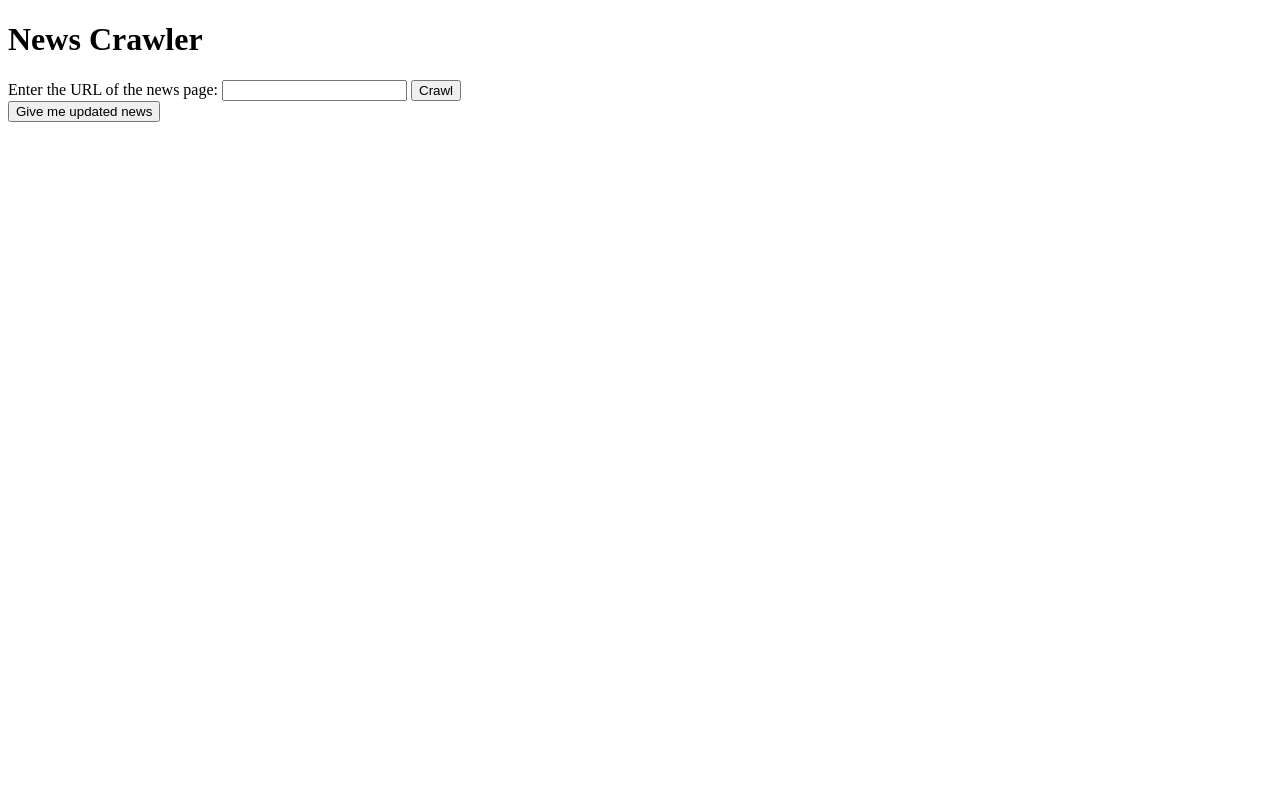
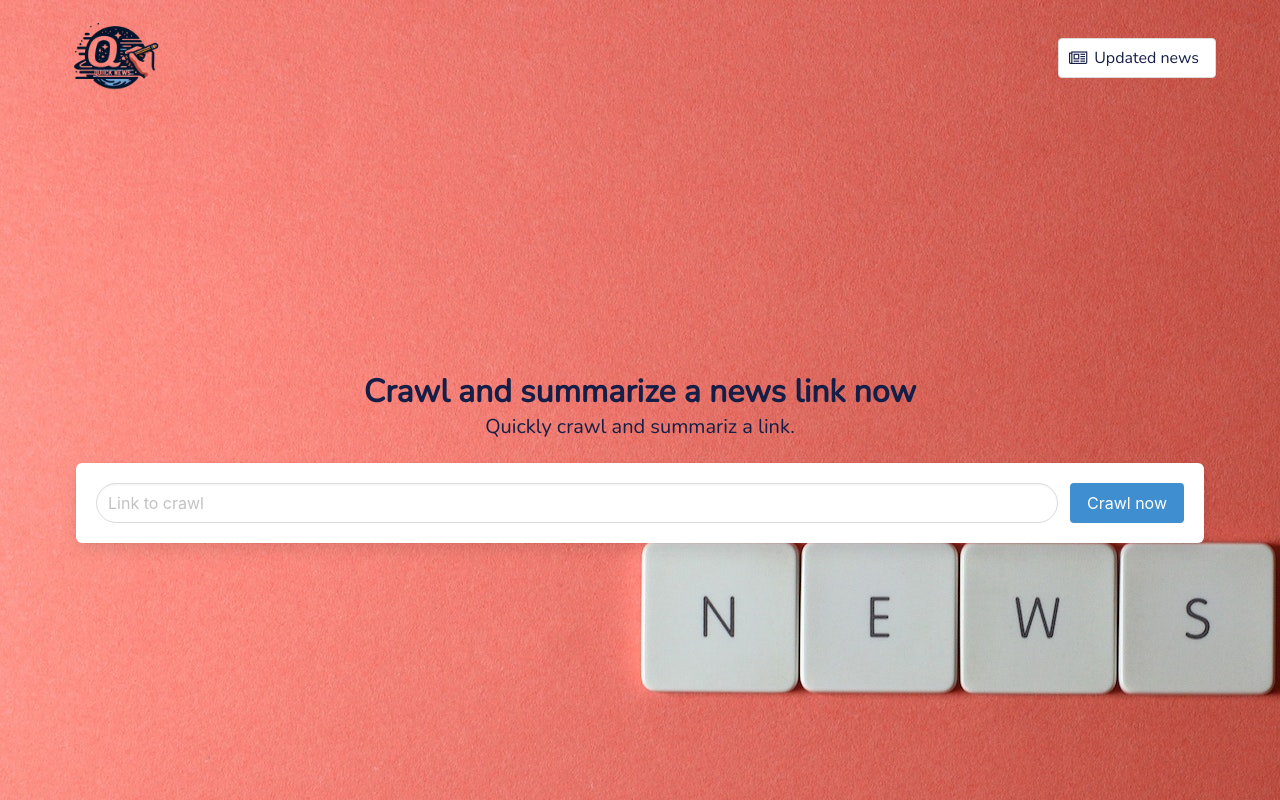
Before and after one commit to datachap/news-cruncher, a Flask app: page / in a window 1280 px wide. Run offline with Flask 3, Linux system fonts and the light colour scheme.

Commit message:
Changes to the page. Mostly styling

```diff
--- a/main.py
+++ b/main.py
@@ -13,7 +13,7 @@ def singleNewsScraper():
     urlLink, content, summary = newsScraperSummarizer.singleNewsScraper(url)
     return render_template('crawl.html', urlLink=urlLink, content=content, summary=summary)
 
-@app.route('/newsCrawler', methods=['POST'])
+@app.route('/newsCrawler', methods=['GET', 'POST'])
 def newsCrawler():
     return render_template("allNews.html")
 
--- a/templates/allNews.html
+++ b/templates/allNews.html
@@ -4,7 +4,7 @@
     <head>
         <title>News Articles</title>
         <meta charset="UTF-8">
-        <link rel="stylesheet" href="static/style.css">
+        <link rel="stylesheet" href="static/css/style.css">
         <link href='https://fonts.googleapis.com/css?family=Roboto' rel='stylesheet'>
         <style>
             /* Define the 'expanded' class to initially hide content */
--- a/templates/index.html
+++ b/templates/index.html
@@ -1,17 +1,120 @@
 <!DOCTYPE html>
-<html>
+<html lang="en">
+
 <head>
-    <title>News Crawler</title>
+  <meta charset="UTF-8">
+  <meta name="viewport" content="width=device-width, initial-scale=1.0">
+  <meta http-equiv="X-UA-Compatible" content="ie=edge">
+  <title>Quick news </title>
+  <link rel="stylesheet" href="https://unpkg.com/bulma@0.9.4/css/bulma.min.css" />
+  <link href="https://stackpath.bootstrapcdn.com/font-awesome/4.7.0/css/font-awesome.min.css" rel="stylesheet"
+    integrity="sha384-wvfXpqpZZVQGK6TAh5PVlGOfQNHSoD2xbE+QkPxCAFlNEevoEH3Sl0sibVcOQVnN" crossorigin="anonymous">
+  <link rel="stylesheet" href="../css/bulma-divider.min.css">
+
+
+  <style>
+    @import url('https://fonts.googleapis.com/css2?family=Nunito&display=swap');
+  	body {font-family: 'Nunito', sans-serif;};
+    nav.navbar {
+      height: 6rem !important;
+      box-shadow: 0 1px 3px 0 rgba(0, 0, 0, .1), 0 1px 2px 0 rgba(0, 0, 0, .06) !important;
+    }
+    ::-webkit-scrollbar{height:10px;width:10px}::-webkit-scrollbar-track{background:#efefef;border-radius:6px}::-webkit-scrollbar-thumb{background:#d5d5d5;border-radius:6px}::-webkit-scrollbar-thumb:hover{background:#c4c4c4}
+  </style>
 </head>
+
 <body>
-    <h1>News Crawler</h1>
-    <form method="POST" action="/specific-crawler">
-        <label for="url">Enter the URL of the news page:</label>
-        <input type="text" id="url" name="url">
-        <input type="submit" value="Crawl">
-    </form>
-    <form method="POST" action="/newsCrawler">
-        <input type="submit" value="Give me updated news">
-    </form>
+    <section class="hero is-info is-fullheight" style="background-image: url('static/images/hero.jpg');">
+
+
+  <div class="hero-head">
+    <nav class="navbar">
+        <div class="container">
+            <div class="navbar-brand">
+                <a class="navbar-item" href="../">
+                    <img style="width:100px!important;height:auto;max-height:100px;" src="static/images/logo.png" alt="Logo">
+                </a>
+                <span class="navbar-burger burger" data-target="navbarMenu">
+                    <span></span>
+                    <span></span>
+                    <span></span>
+                </span>
+            </div>
+            <div id="navbarMenu" class="navbar-menu">
+                <div class="navbar-end">
+                    <span class="navbar-item">
+                        <a class="button" href="javascript:void(0);" onclick="window.location='/newsCrawler'" style="color: #141E46;">
+                            <span class="icon">
+                                <i class="fa fa-newspaper-o" aria-hidden="true"></i>
+                            </span>
+                            <span>Updated news</span>
+                        </a>
+                    </span>
+
+                </div>
+            </div>
+        </div>
+    </nav>
+    </div>
+
+
+    <div class="hero-body" >
+        <div class="container has-text-centered">
+            <div class="column is-12 ">
+                <h1 class="title" style="color: #141E46;">
+                  Crawl and summarize a news link now
+                </h1>
+                <h2 class="subtitle" style="color: #141E46;">
+                  Quickly crawl and summariz a link.
+                </h2>
+                <form method="POST" action="/specific-crawler">
+                  <div class="box" >
+                    <div class="field is-grouped">
+                        <p class="control is-expanded">
+                          <input class="input " type="text" placeholder="Link to crawl" id="url" name="url" style="border-radius: 25px;">
+                        </p>
+                        <p class="control">
+                          <input type="submit" value="Crawl now" class="button is-info">
+                        </p>
+                    </div>
+                </div>
+                </form>
+
+            </div>
+        </div>
+    </div>
+</section>
+
+
+
+
+  <script>
+    document.addEventListener('DOMContentLoaded', () => {
+
+      // Get all "navbar-burger" elements
+      const $navbarBurgers = Array.prototype.slice.call(document.querySelectorAll('.navbar-burger'), 0);
+
+      // Check if there are any navbar burgers
+      if ($navbarBurgers.length > 0) {
+
+        // Add a click event on each of them
+        $navbarBurgers.forEach(el => {
+          el.addEventListener('click', () => {
+
+            // Get the target from the "data-target" attribute
+            const target = el.dataset.target;
+            const $target = document.getElementById(target);
+
+            // Toggle the "is-active" class on both the "navbar-burger" and the "navbar-menu"
+            el.classList.toggle('is-active');
+            $target.classList.toggle('is-active');
+
+          });
+        });
+      }
+
+    });
+  </script>
 </body>
+
 </html>
```
Also changed, not shown: static/css/style.css (renamed from static/style.css), static/images/hero.jpg (added), static/images/logo.png (added), 1 other file.
